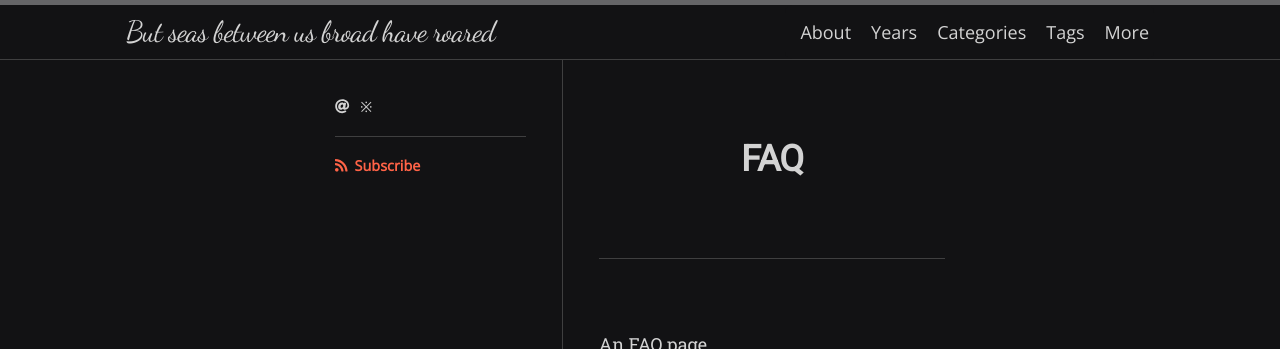
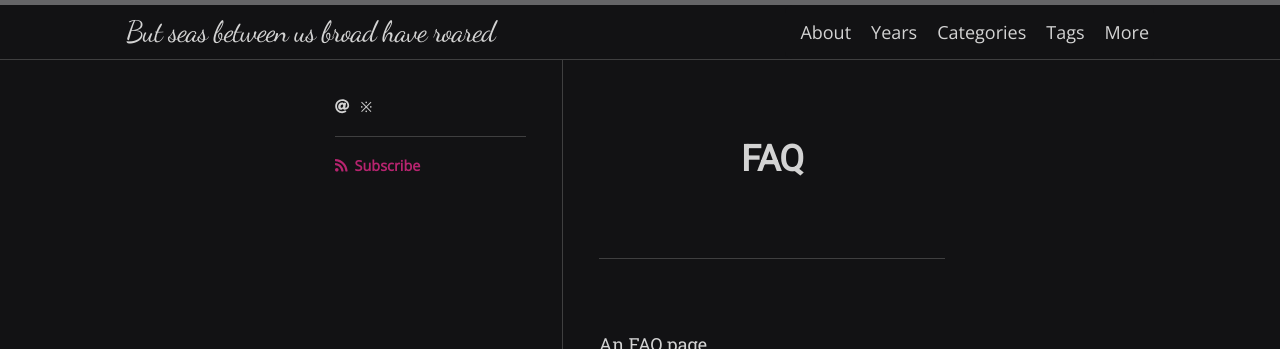
Before and after one commit to scatterdclouds/scatterdclouds.github.io, a Jekyll site: the page built from faq.md, in a window 1280 px wide. Shown: the top 349 px of the page. Built offline with Jekyll 4.4.1, drawn with Linux system fonts in a browser that asks for light colours; nearby versions of some CDN libraries; some web fonts are replaced.

Commit message:
Update goldenwitch.scss

```diff
--- a/_sass/hamilton/skins/goldenwitch.scss
+++ b/_sass/hamilton/skins/goldenwitch.scss
@@ -19,7 +19,7 @@ $table-border-color:    lighten($border-color, 20%) !default;
 $pre-shadow:            0 0 4px rgba(255,255,255,0.4) inset !default;
 $dropdown-shadow:       0px 8px 16px 0px rgba(255,255,255,0.2) !default;
 
-$subscribe-color:       tomato !default;
+$subscribe-color:       #b6246f !default;
 
 // Generated by running `rougify style base16.monokai.dark`; The version of rougify is 3.15.0
 // =============================================================================
```
